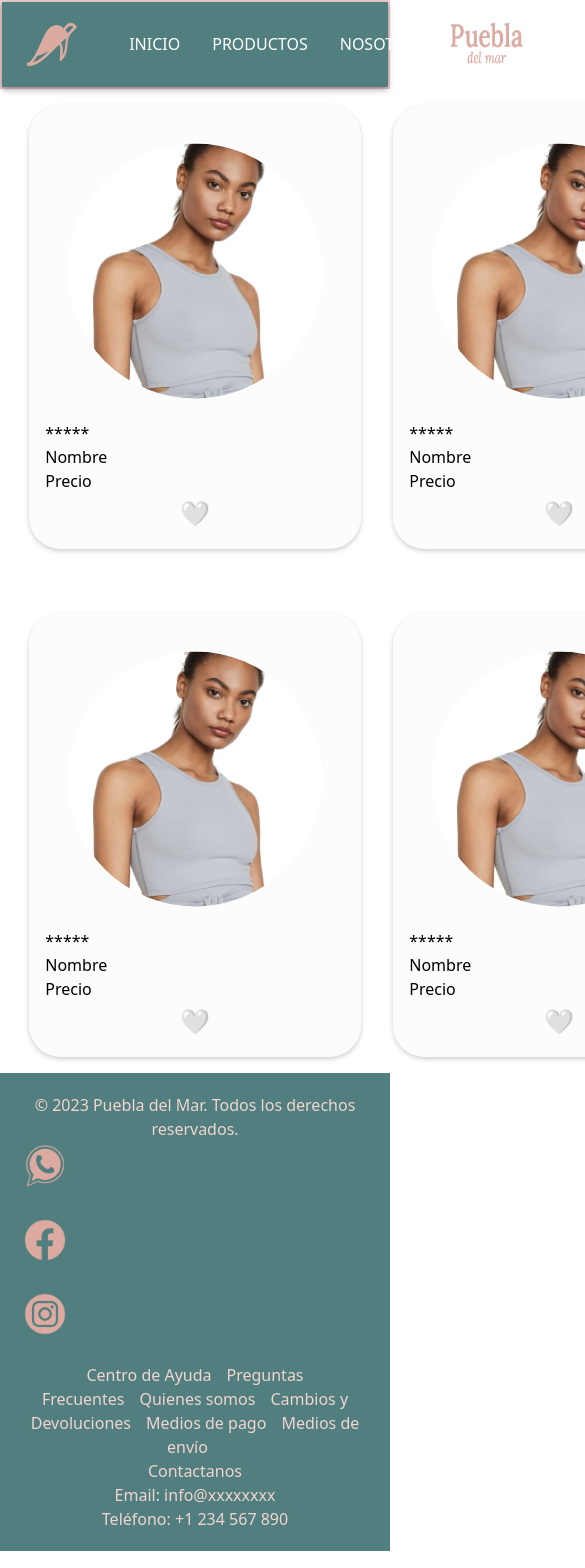
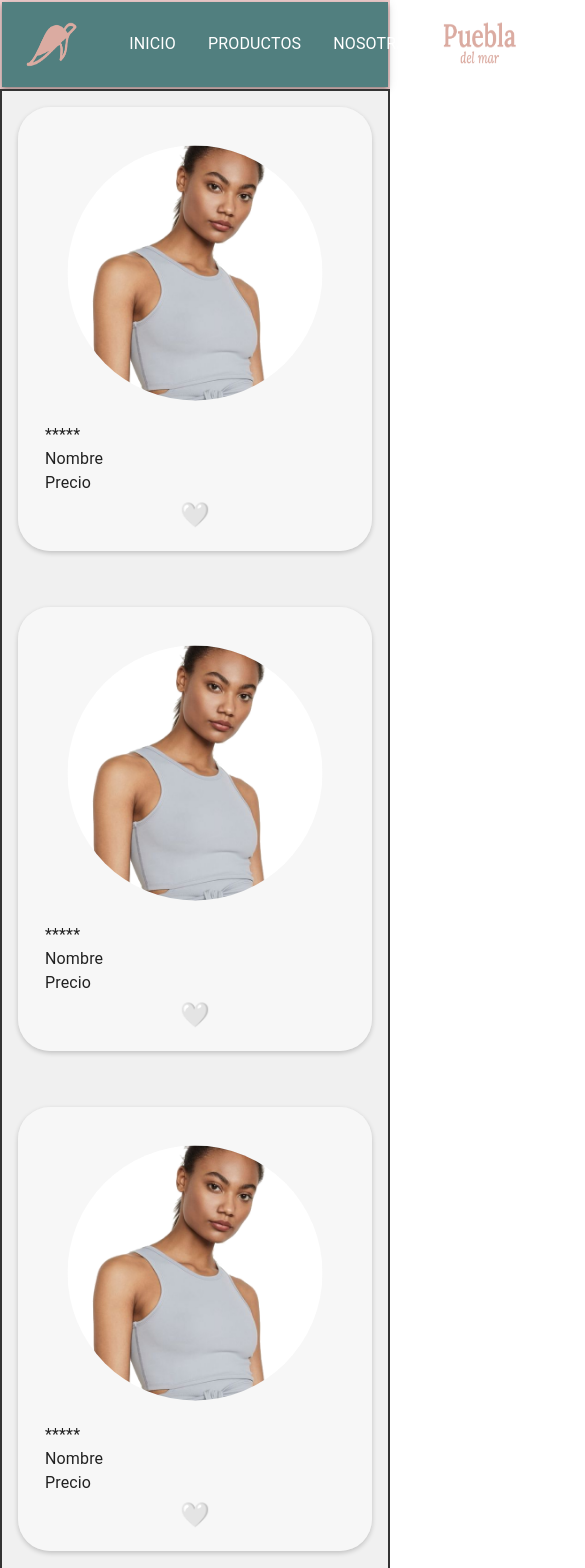
Before and after one commit to PuebladelMar/SoyPuebla, a React (Vite) app in the folder client/: page /products in a window 390 px wide. Shown: the top 1568 px of the page, 585 px wide, since content can reach past the window. Built offline with nearby package versions, Linux system fonts and the light colour scheme.

Commit message:
fix (client/CardContainer): Responsive implementation for card container - M.Urrutia

```diff
--- a/client/src/componentes/cardContainer/CardContainer.jsx
+++ b/client/src/componentes/cardContainer/CardContainer.jsx
@@ -1,24 +1,26 @@
+
+import * as React from 'react';
+import CssBaseline from '@mui/material/CssBaseline';
+import Container from '@mui/material/Container';
 import Card from "../card/Card";
-
-import "./CardContainer.css";
-
+import Grid from '@mui/material/Grid';
 
 function CardContainer() {
+  return (
+    <React.Fragment>
+      <CssBaseline />
+      <Container maxWidth="2560px" style={{ border: '2px solid #333', backgroundColor: '#f0f0f0' }}>
+        <Grid container spacing={3}>
 
-
-  return (
-    <div className="card-list">
-
-        <Card/>
-        <Card/>
-        <Card/>
-        <Card/>
-        <Card/>
-        <Card/>
-
-    </div>
+          {[1, 2, 3, 4, 5, 6, 7, 8, 9].map((cardId) => (
+            <Grid item xs={12} md={6} lg={4} xl={3} key={cardId}>
+              <Card />
+            </Grid>
+          ))}
+        </Grid>
+      </Container>
+    </React.Fragment>
   );
 }
 
-
 export default CardContainer;
```
